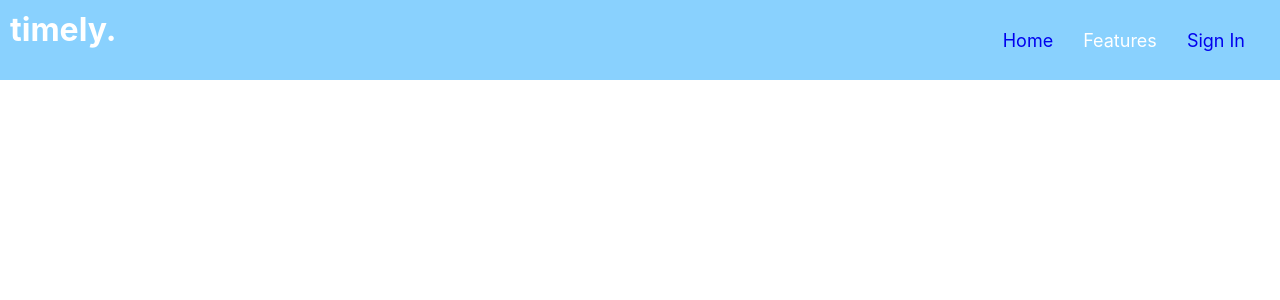
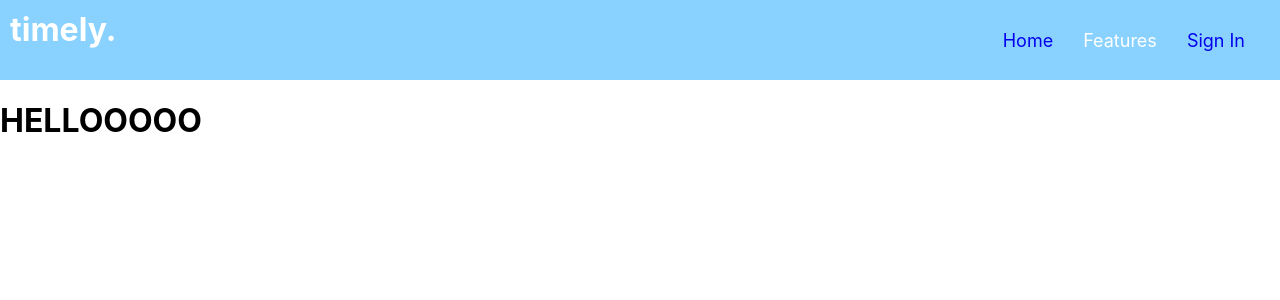
Before and after one commit to amalnj4858/timely, a React (Create React App) app: page /home/weekly-planner in a window 1280 px wide. Shown: the top 300 px of the page. Built offline with nearby package versions, Linux system fonts and the light colour scheme; no server answers.

Commit message:
started with weekly planner

```diff
--- a/src/App.js
+++ b/src/App.js
@@ -9,6 +9,7 @@ import {Route,Redirect,Switch} from 'react-router-dom';
 import Notespage from './pages/Notespage/Notespage';
 import Homepage from './pages/Homepage/Homepage';
 import Reminderspage from './pages/Reminderspage/Reminderspage';
+import WeeklyPlannerpage from './pages/WeeklyPlannerpage/WeeklyPlannerpage';
 
 
 const App =({setCurrentUser,currentUser})=> {
@@ -43,6 +44,7 @@ const App =({setCurrentUser,currentUser})=> {
           <Route exact path = '/home' component = {Homepage} />
           <Route exact path = '/home/notes' component = {Notespage} />
           <Route exact path = '/home/reminders' component = {Reminderspage} />
+          <Route exact path = '/home/weekly-planner' component = {WeeklyPlannerpage} />
         </Switch>
     </div>
   );
--- a/src/components/CreateReminder/CreateReminder.js
+++ b/src/components/CreateReminder/CreateReminder.js
@@ -35,6 +35,7 @@ const CreateReminder = ({uid})=>{
 
     return(
         <div className='createReminderForm'>
+            Add a reminder
             <form className = 'createNoteForm'>
                     <div className = 'reminderFormItem'>
                         Title
--- a/src/components/StickyNote/StickyNote.js
+++ b/src/components/StickyNote/StickyNote.js
@@ -18,7 +18,7 @@ const StickyNote = ({title,description,noteId,type,daysLeft})=>{
             {
                 daysLeft ?
                     daysLeft > 0 ?
-                    <div className = 'activeNote'>expires in {Math.round(daysLeft)} days</div>
+                    <div className = 'activeNote'>expires in {Math.ceil(daysLeft)} days</div>
                     :
                     <div className = 'expiredNote'>expired</div>
                 :
--- a/src/pages/Homepage/Homepage.js
+++ b/src/pages/Homepage/Homepage.js
@@ -3,6 +3,7 @@ import alarm from '../../assets/alarm-clock.png';
 import FeatureCard from '../../components/FeatureCard/FeatureCard';
 import ReminderImage from '../../assets/reminder.png';
 import stickyNoteImage from '../../assets/stickynote.png';
+import timetable from '../../assets/time-table.png';
 import './Homepage.css';
 
 const Homepage = ()=>{
@@ -13,6 +14,7 @@ const Homepage = ()=>{
             <div className='features'>
                 <FeatureCard image = {stickyNoteImage} heading = 'Notes' />
                 <FeatureCard image = {ReminderImage} heading = 'Reminders' />
+                <FeatureCard image = {timetable} heading = 'Weekly-Planner' />
             </div>
 
         </div>
--- a/src/pages/Reminderspage/Reminderspage.js
+++ b/src/pages/Reminderspage/Reminderspage.js
@@ -46,6 +46,7 @@ const Reminderspage = ({uid,userName})=>{
             <div className='remindersContainer'>
                 <div className='important'>
                     <div className='remindersDivision'>
+                        <br/>
                         IMPORTANT
                         {
                             importantReminders ?
@@ -62,6 +63,7 @@ const Reminderspage = ({uid,userName})=>{
                 </div>
                 <div className='intermediate'>
                     <div className='remindersDivision'>
+                        <br/>
                         INTERMEDIATE
                         {
                             intermediateReminders ?
@@ -78,6 +80,7 @@ const Reminderspage = ({uid,userName})=>{
                 </div>
                 <div className='lite'>
                     <div className='remindersDivision'>
+                        <br/>
                         LITE
                         {
                             liteReminders ?
--- /dev/null
+++ b/src/pages/WeeklyPlannerpage/WeeklyPlannerpage.js
@@ -0,0 +1,12 @@
+import React from 'react';
+import './WeeklyPlannerpage.css';
+
+const WeeklyPlannerpage = ()=>{
+    return(
+        <div className='WeeklyPlannerpage'>
+            <h1>HELLOOOOO</h1>
+        </div>
+    )
+}
+
+export default WeeklyPlannerpage;
```
Also changed, not shown: src/assets/time-table.png (added), src/pages/WeeklyPlannerpage/WeeklyPlannerpage.css (added).
